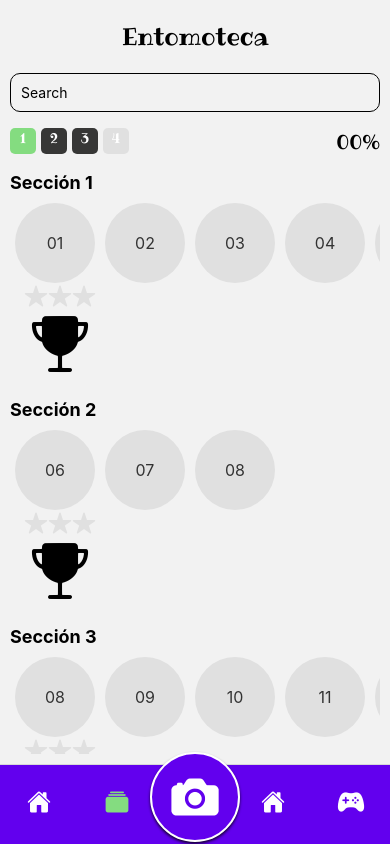
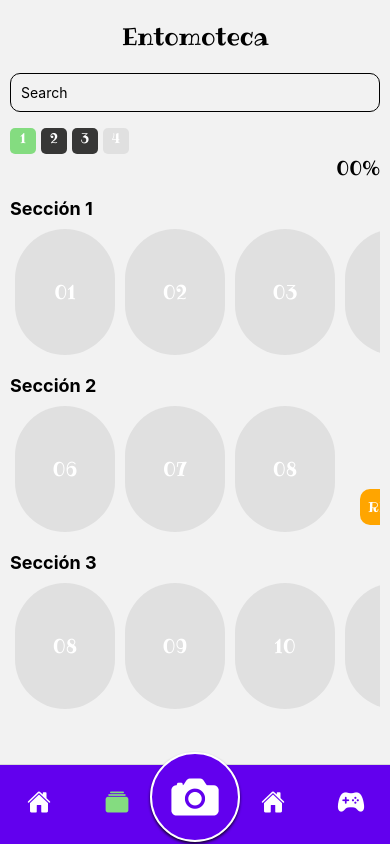
Before and after one commit to DerowStudios/AppCamera, a React Native app in the folder InsectCameraApp/: screen /Collections in a window 390 px wide. Built offline with nearby package versions, Linux system fonts and the light colour scheme.

Commit message:
collection screen ok

```diff
--- a/InsectCameraApp/src/Screens/CollectionScreen/CollectionScreen.tsx
+++ b/InsectCameraApp/src/Screens/CollectionScreen/CollectionScreen.tsx
@@ -1,23 +1,62 @@
 import theme from "../../../config/theme";
-import { TitleLayout } from "../../Components";
 import { Ionicons } from "../../libs";
-import { ContainerStyles, TitleScreenStyles } from "../../Styles";
-import { View, FlatList, Text, StyleSheet, TextInput } from "react-native";
+import { TitleScreenStyles } from "../../Styles";
+import {
+  View,
+  FlatList,
+  Text,
+  StyleSheet,
+  TextInput,
+  Button,
+  Pressable,
+  Alert,
+} from "react-native";
 
 const MyComponent = ({ navigation }) => {
   // Datos principales: Cada elemento contiene una lista de elementos secundarios
   const data = [
-    { id: "1", items: ["01", "02", "03", "04", "05"] },
-    { id: "2", items: ["06", "07", "08"] },
-    { id: "3", items: ["08", "09", "10", "11", "12"] },
+    { id: "1", items: ["01", "02", "03", "04", "05", "T00"] },
+    { id: "2", items: ["06", "07", "08", "T00"] },
+    { id: "3", items: ["08", "09", "10", "11", "12", "T00"] },
   ];
 
   // Renderizar los elementos secundarios dentro de cada sección
-  const renderInnerItem = ({ item }) => (
-    <View style={styles.innerItem}>
-      <Text style={styles.text}>{item}</Text>
-    </View>
-  );
+  const renderInnerItem = ({ item }) =>
+    item === "T00" ? (
+      <View
+        style={{
+          alignItems: "center",
+          justifyContent: "center",
+          maxWidth: 110,
+          height: 120,
+          marginHorizontal: 20,
+        }}
+      >
+        <View style={{ flexDirection: "row", maxWidth: 100 }}>
+          <Ionicons name="star" size={20} color={"#e0e0e0"}></Ionicons>
+          <Ionicons name="star" size={20} color={"#e0e0e0"}></Ionicons>
+          <Ionicons name="star" size={20} color={"#e0e0e0"}></Ionicons>
+        </View>
+        <Ionicons name="trophy" size={56} color={"#e0e0e0"}></Ionicons>
+        <Pressable onPress={() => Alert.alert("Reclamaste")}>
+          <Text
+            style={{
+              padding: 8,
+              backgroundColor: "orange",
+              borderRadius: 10,
+              fontFamily: "Ribeye-Regular",
+              color: "white",
+            }}
+          >
+            RECLAMAR
+          </Text>
+        </Pressable>
+      </View>
+    ) : (
+      <View style={styles.innerItem}>
+        <Text style={styles.text}>{item}</Text>
+      </View>
+    );
 
   // Renderizar cada sección con su `FlatList` interna
   const renderOuterItem = ({ item }) => (
@@ -30,20 +69,6 @@ const MyComponent = ({ navigation }) => {
         horizontal
         showsHorizontalScrollIndicator={false}
       />
-      <View
-        style={{
-          alignItems: "center",
-          justifyContent: "center",
-          maxWidth: 100,
-        }}
-      >
-        <View style={{ flexDirection: "row", maxWidth: 100 }}>
-          <Ionicons name="star" size={24} color={"#e0e0e0"}></Ionicons>
-          <Ionicons name="star" size={24} color={"#e0e0e0"}></Ionicons>
-          <Ionicons name="star" size={24} color={"#e0e0e0"}></Ionicons>
-        </View>
-        <Ionicons name="trophy" size={64}></Ionicons>
-      </View>
     </View>
   );
 
@@ -138,8 +163,8 @@ const styles = StyleSheet.create({
     backgroundColor: theme.colors.primary,
   },
   innerItem: {
-    width: 80,
-    height: 80,
+    width: 100,
+    height: 126,
     backgroundColor: "#e0e0e0",
     justifyContent: "center",
     alignItems: "center",
@@ -147,8 +172,9 @@ const styles = StyleSheet.create({
     marginHorizontal: 5,
   },
   text: {
-    fontSize: 16,
-    color: "#333",
+    fontFamily: "Ribeye-Regular",
+    fontSize: 20,
+    color: "white",
   },
 });
 
--- a/InsectCameraApp/src/Screens/HomeScreen/HomeScreen.tsx
+++ b/InsectCameraApp/src/Screens/HomeScreen/HomeScreen.tsx
@@ -3,6 +3,7 @@ import { ContainerStyles } from "../../Styles";
 
 import { NativeStackScreenProps } from "@react-navigation/native-stack";
 import { Ionicons } from "../../libs";
+import theme from "../../../config/theme";
 // Crear el stack navigator y asociarlo con el tipo RootStackParamList
 // const Stack = createStackNavigator<RootStackParamList>();
 
@@ -34,18 +35,25 @@ function HomeScreen({ navigation }: HomeScreenProps) {
           <Ionicons name="globe" color={"green"} size={40} />
         </TouchableOpacity>
         <TouchableOpacity
+          style={
+            (styles.menuButton,
+            {
+              backgroundColor: "transparent",
+              marginLeft: 6,
+              marginVertical: 10,
+            })
+          }
+          onPress={() => navigation.navigate("Screen2")}
+        >
+          <Ionicons name="storefront" color={"red"} size={38} />
+        </TouchableOpacity>
+        <TouchableOpacity
           style={[styles.menuButton, { backgroundColor: "transparent" }]}
           onPress={() => navigation.navigate("OpenPackage")}
         >
-          <Ionicons name="gift" color={"red"} size={40} />
+          <Ionicons name="gift" color={theme.colors.secondary} size={40} />
         </TouchableOpacity>
 
-        <TouchableOpacity
-          style={styles.menuButton}
-          onPress={() => navigation.navigate("Screen2")}
-        >
-          <Text style={styles.menuText}>3</Text>
-        </TouchableOpacity>
         <TouchableOpacity
           style={[styles.menuButton, { backgroundColor: "transparent" }]}
           onPress={() => navigation.navigate("Screen3")}
```
